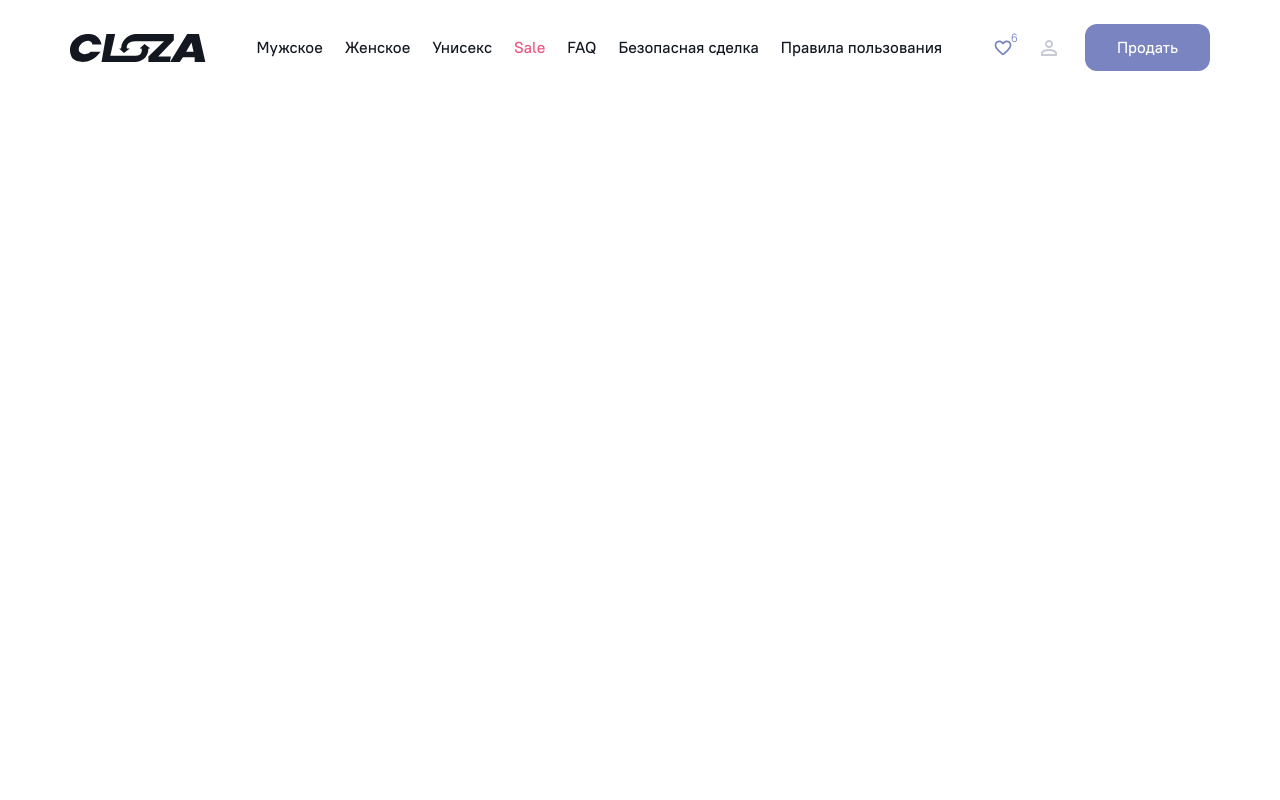
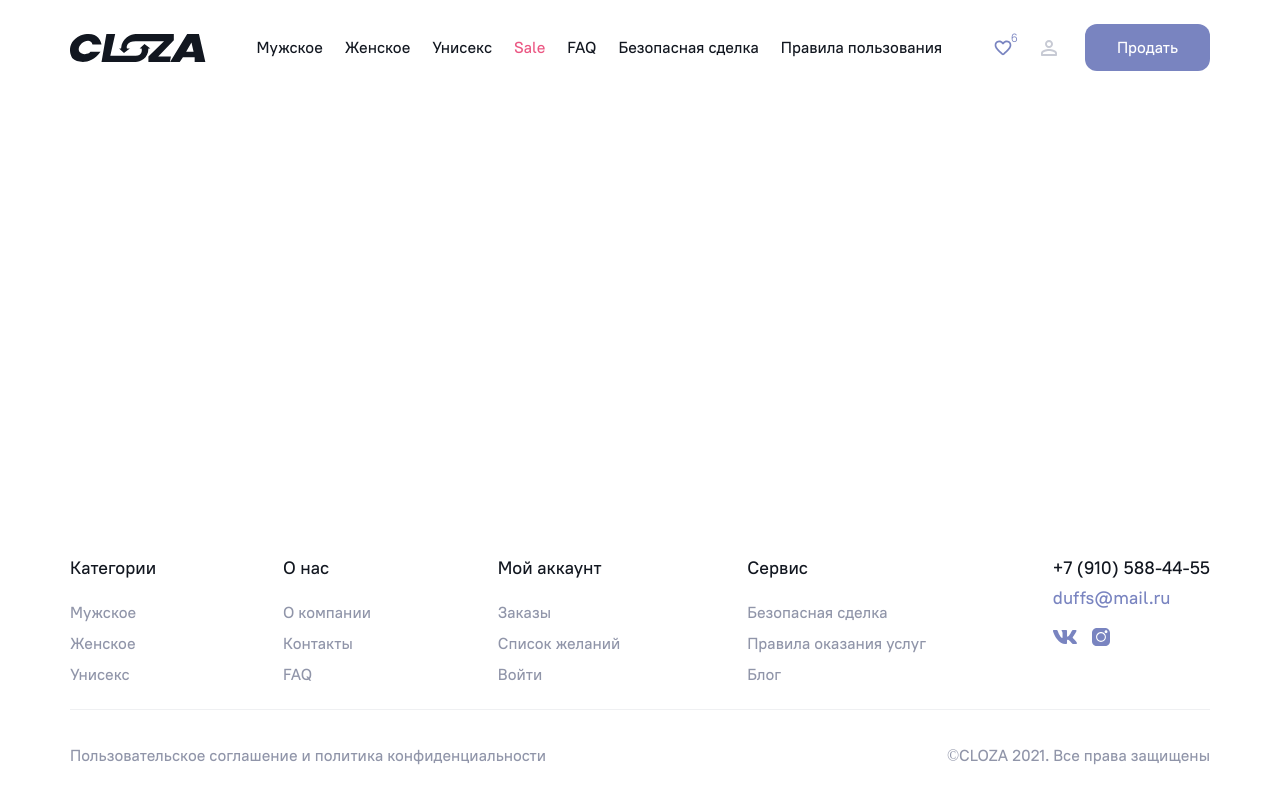
Before and after one commit to TwiZzys/Closa, a website: page app/index.html in a window 1280 px wide. Drawn offline with nearby package versions, Linux system fonts and the light colour scheme; files that its build step writes are made by us from their sources.

Commit message:
Added footer

```diff
--- a/app/index.html
+++ b/app/index.html
@@ -57,6 +57,71 @@
       </div>
     </div>
   </header>
+  <main class="main">
+
+  </main>
+  <footer class="footer">
+    <div class="container">
+      <div class="footer__top">
+        <div class="footer__item">
+          <h5 class="footer__title">Категории</h5>
+          <ul class="footer__menu">
+            <li class="footer__menu-item"><a class="footer__menu-link" href="#">Мужское</a></li>
+            <li class="footer__menu-item"><a class="footer__menu-link" href="#">Женское</a></li>
+            <li class="footer__menu-item"><a class="footer__menu-link" href="#">Унисекс</a></li>
+          </ul>
+        </div>
+        <div class="footer__item">
+          <h5 class="footer__title">О нас</h5>
+          <ul class="footer__menu">
+            <li class="footer__menu-item"><a class="footer__menu-link" href="#">О компании</a></li>
+            <li class="footer__menu-item"><a class="footer__menu-link" href="#">Контакты</a></li>
+            <li class="footer__menu-item"><a class="footer__menu-link" href="#">FAQ</a></li>
+          </ul>
+        </div>
+        <div class="footer__item">
+          <h5 class="footer__title">Мой аккаунт</h5>
+          <ul class="footer__menu">
+            <li class="footer__menu-item"><a class="footer__menu-link" href="#">Заказы</a></li>
+            <li class="footer__menu-item"><a class="footer__menu-link" href="#">Список желаний</a></li>
+            <li class="footer__menu-item"><a class="footer__menu-link" href="#">Войти</a></li>
+          </ul>
+        </div>
+        <div class="footer__item">
+          <h5 class="footer__title">Сервис</h5>
+          <ul class="footer__menu">
+            <li class="footer__menu-item"><a class="footer__menu-link" href="#">Безопасная сделка</a></li>
+            <li class="footer__menu-item"><a class="footer__menu-link" href="#">Правила оказания услуг</a></li>
+            <li class="footer__menu-item"><a class="footer__menu-link" href="#">Блог</a></li>
+          </ul>
+        </div>
+        <div class="footer__item footer__item-contact">
+          <a class="footer__phone" href="#">+7 (910) 588-44-55</a>
+          <a class="footer__email" href="#">duffs@mail.ru</a>
+          <ul class="footer__social">
+            <li class="footer__social-item">
+              <a class="footer__social-link" href="#">
+                <img src="images/icons/vk.svg" alt="">
+              </a>
+            </li>
+            <li class="footer__social-item">
+              <a class="footer__social-link" href="#">
+                <img src="images/icons/instagram.svg" alt="">
+              </a>
+            </li>
+          </ul>
+        </div>
+      </div>
+      <div class="footer__bottom">
+        <a class="footer__bottom-link" href="#">
+          Пользовательское соглашение и политика конфиденциальности
+        </a>
+        <p class="footer__copy">
+          ©CLOZA 2021. Все права защищены
+        </p>
+      </div>
+    </div>
+  </footer>
 
   <script src="js/main.min.js"></script>
 </body>
--- a/app/scss/_global.scss
+++ b/app/scss/_global.scss
@@ -1,8 +1,19 @@
+html,
+body{
+  height: 100%;
+}
+
 body{
   @extend %pt-500;
   font-size: 16px;
   line-height: 19px;
   color: $black;
+  display: flex;
+  flex-direction: column;
+}
+
+.main{
+  flex-grow: 1;
 }
 
 .container{
--- a/app/scss/style.scss
+++ b/app/scss/style.scss
@@ -58,4 +58,82 @@
   }
 }
 
+.footer {
+  color: $gray;
+
+  a {
+    color: inherit;
+  }
+
+  &__top {
+    display: flex;
+    justify-content: space-between;
+    padding-bottom: 13px;
+    border-bottom: 1px solid $gray-light;
+  }
+
+  &__item-contact {
+    display: flex;
+    flex-direction: column;
+  }
+
+  &__social {
+    display: flex;
+  }
+
+  &__social-item+li {
+    margin-left: 12px;
+  }
+
+  &__title,
+  &__phone,
+  &__email {
+    @extend %pt-500;
+    font-size: 18px;
+    line-height: 22px;
+    color: $black  !important;
+  }
+
+  &__phone {
+    margin-bottom: 8px;
+  }
+
+  &__phone:hover {
+    color: $btn  !important;
+  }
+
+  &__email {
+    margin-bottom: 16px;
+    color: $btn  !important;
+  }
+
+  &__email:hover {
+    color: $black  !important;
+  }
+
+  &__title {
+    margin-bottom: 24px;
+  }
+
+  &__menu-link {
+    display: inline-block;
+    margin-bottom: 12px;
+  }
+
+  &__menu-link:hover {
+    color: $btn;
+  }
+
+  &__bottom {
+    min-height: 90px;
+    display: flex;
+    justify-content: space-between;
+    align-items: center;
+  }
+
+  &__bottom-link:hover {
+    color: $btn;
+  }
+}
+
 @import 'media';
```
Also changed, not shown: app/images/icons/instagram.svg (added), app/images/icons/vk.svg (added).
